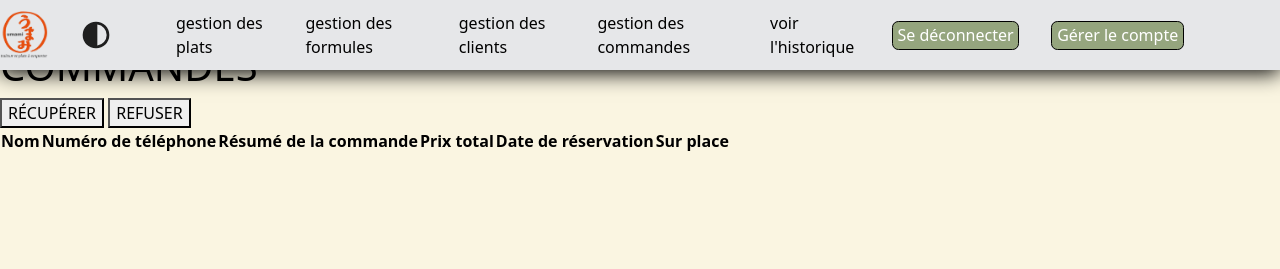
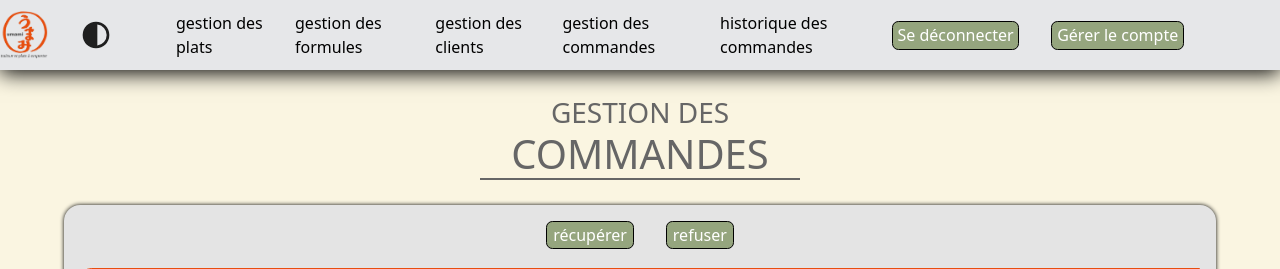
Before and after one commit to JorisVachey/SAE_Projet_groupe_9, a Flask app: page /admin/voir_comm/ in a window 1280 px wide. Shown: the top 269 px of the page. Run offline with Flask 3, Linux system fonts and the light colour scheme; a user stored in the database is signed in; tables that the repository leaves empty hold one stand-in row (values such as "Sample post"); lists and menus that the app fills with data are empty; parts of the project's set-up code (start-up, migrations or seed data) failed here and were passed over.

Commit message:
final refactoring de la branche gestionAdmin

```diff
--- a/monApp/templates/admin.html
+++ b/monApp/templates/admin.html
@@ -17,7 +17,7 @@
         <button class="boutons_vert"><a href="{{ url_for('gestion_formules') }}">gestion des formules</a></button>
         <button class="boutons_vert"><a href="{{ url_for('gestion_cli') }}">gestion des clients</a></button>
         <button class="boutons_vert"><a href="{{ url_for('voir_comm') }}">gestion des commandes</a></button>
-        <button class="boutons_vert"><a href="{{ url_for('historique') }}">voir l'historique</a></button>
+        <button class="boutons_vert"><a href="{{ url_for('historique') }}">historique des commandes</a></button>
     </ul>
     <div class="images_admin">
         <img id="sakura" src="{{ url_for('static', filename='img/image1.png') }}" alt="sakura">
--- a/monApp/templates/base.html
+++ b/monApp/templates/base.html
@@ -40,7 +40,7 @@
                     <a href="{{ url_for('gestion_formules') }}">gestion des formules</a>
                     <a href="{{ url_for('gestion_cli') }}">gestion des clients</a>
                     <a href="{{ url_for('voir_comm') }}">gestion des commandes</a>
-                    <a href="{{ url_for('historique') }}">voir l'historique</a>
+                    <a href="{{ url_for('historique') }}">historique des commandes</a>
                     <a class="navbar-brand btn_deconnection" href="{{ url_for('deconnection') }}">Se déconnecter</a>
                     <a class="navbar-brand btn_inscription" href="{{ url_for('gestion_compte') }}">Gérer le compte</a>
                 </ul>
--- a/monApp/templates/commandes.html
+++ /dev/null
@@ -1,58 +0,0 @@
-{% extends "base.html" %}
-
-{% block styles_additionnels %}
-    <link rel="stylesheet" href="{{ url_for('static', filename='css/style_gestioncli.css') }}">
-{% endblock %}
-
-{% block main %}
-<h3>GESTION DES</h3>
-<h1>COMMANDES</h1>
-<div class="trait-horizontal"></div>
-<section class="gestion-client commande">
-    <div>
-        <button id="btnBannir">RÉCUPÉRER</button>
-
-        <button id="btnDebannir">REFUSER</button>
-    </div>
-    <table>
-        <thead>
-            <th>Nom</th>
-            <th>Numéro de téléphone</th>
-            <th>Résumé de la commande</th>
-            <th>Prix total</th>
-            <th>Date de réservation</th>
-            <th>Sur place</th>
-        </thead>
-        <tbody>
-            {% for commande in commandes %}
-            <tr class="ligne-com" data-id="{{ commande.idR }}">
-                <td>{{ commande.user.pseudonyme }}</td>
-                <td>{{ commande.user.numtelUser }}</td>
-                <td>
-                    <ul class="liste-plats">
-                        {% for plat, quantite in commande.getbesoin().items() %}
-                            <li>
-                                <label class="checkbox-container">
-                                    <input type="checkbox" class="plat-checkbox">
-                                    <span><span class="qte">{{ quantite }}x</span> {{ plat.nomP }}</span>
-                                </label>
-                            </li>
-                        {% endfor %}
-                    </ul>
-                </td>
-                <td> {{ commande.get_total() }} €</td>
-                <td>{{ commande.dateR }}</td>
-            {% if commande.sur_place is true %}
-                <td>Oui</td>
-            {% else %}
-                <td>Non</td>
-            {% endif %}
-            </tr>
-            {% endfor %}
-        </tbody>
-    </table>
-</section>
-<script src="{{ url_for('static', filename='js/gerer_com.js') }}"></script>
-<script src="{{ url_for('static', filename='js/case_cocher.js') }}"></script>
-
-{% endblock %}
--- a/monApp/templates/gestion_commandes.html
+++ b/monApp/templates/gestion_commandes.html
@@ -1,4 +1,4 @@
-{% extends "admin.html" %}
+{% extends "base.html" %}
 
 {% block styles_additionnels %}
     <link rel="stylesheet" href="{{ url_for('static', filename='css/styles_admin.css') }}">
@@ -15,10 +15,10 @@
             <div>
             </div>
             <div>
+                <button class="boutons_vert" id="btnBannir">récupérer</button>
+                <button class="boutons_vert" id="btnDebannir">refuser</button>
             </div>
             <div>
-                <button class="boutons_vert" id="btnDebannir">refuser</button>
-                <button class="boutons_vert" id="btnBannir">valider</button>
             </div>
         </article>
         <section class="table_container">
@@ -42,7 +42,7 @@
                                     <li>
                                         <label class="checkbox-container">
                                             <input type="checkbox" class="plat-checkbox">
-                                            <span><span style="font-weight: bold; color: #d35400;">{{ quantite }}x</span> {{ plat.nomP }}</span>
+                                            <span><span class="qte">{{ quantite }}x</span> {{ plat.nomP }}</span>
                                         </label>
                                     </li>
                                 {% endfor %}
--- a/monApp/views.py
+++ b/monApp/views.py
@@ -913,7 +913,7 @@ def debannir_cli(client_id):
 def voir_comm():
     commandes = Reservation.query.filter(
         Reservation.statut.in_(["VALIDÉE", "EN PRÉPARATION", "PRÊTE"])).all()
-    return render_template("commandes.html", commandes=commandes)
+    return render_template("gestion_commandes.html", commandes=commandes)
 
 
 @app.route("/admin/historique/")
```
Also changed, not shown: monApp/templates/historique.html (+9 -4 lines).
